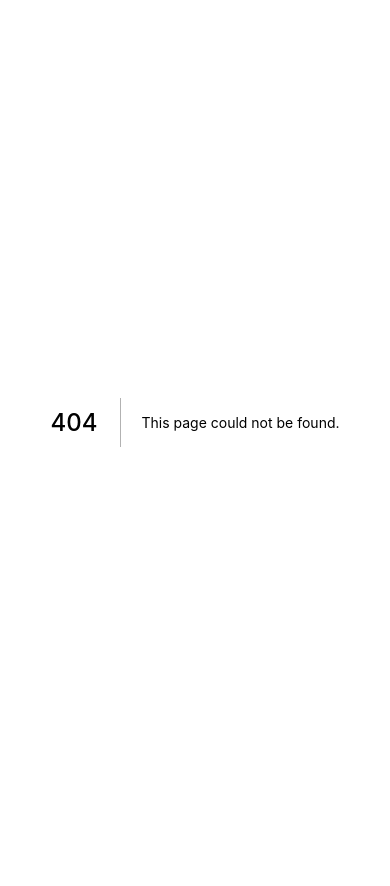
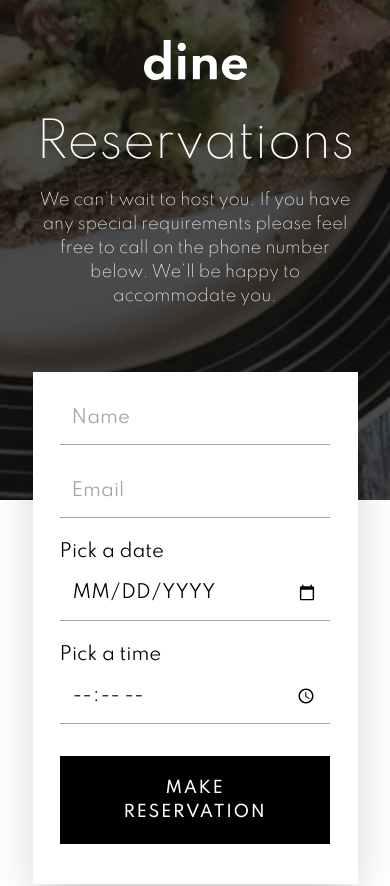
Before and after one commit to idriss101/Dine-Restaurant, a Next.js app: page /booking in a window 390 px wide. Before the commit this address had no page. Shown: the top 886 px of the page. Before the commit the page ends 844 px from the top, so only its background shows below. Built offline with nearby package versions, Linux system fonts and the light colour scheme.

Commit message:
booking page made for mobile

```diff
--- /dev/null
+++ b/components/BookingForm.js
@@ -0,0 +1,41 @@
+import React from "react";
+
+export default function BookingForm() {
+  return (
+    <form
+      action=""
+      className="bg-white flex flex-col items-center w-5/6  pb-10 shadow-2xl mx-auto -mt-32 z-50 overflow-visible mb-20"
+    >
+      <input
+        type="text"
+        placeholder="Name"
+        className="w-5/6 p-3 border-b border-solid border-gray-400 text-lg mb-5 mt-5 focus:outline-none"
+      />
+      <input
+        type="email"
+        placeholder="Email"
+        className="w-5/6 p-3 border-b border-solid border-gray-400 text-lg mb-5 focus:outline-none"
+      />
+      <label htmlFor="date" className="w-5/6 text-lg">
+        Pick a date
+      </label>
+      <input
+        type="date"
+        placeholder=""
+        className="w-5/6 p-3 border-b border-solid border-gray-400 text-lg mb-5 focus:outline-none uppercase"
+        name="date"
+      />
+      <label htmlFor="time" className="w-5/6 text-lg">
+        Pick a time
+      </label>
+      <input
+        type="time"
+        name="time"
+        className="w-5/6 p-3 border-b border-solid border-gray-400 text-lg mb-8 focus:outline-none"
+      />
+      <div className="w-5/6 text-white bg-black py-5 px-8 text-center uppercase tracking-widest font-medium">
+        Make Reservation
+      </div>
+    </form>
+  );
+}
--- /dev/null
+++ b/components/BookingLanding.js
@@ -0,0 +1,21 @@
+import React from "react";
+
+export default function BookingLanding() {
+  return (
+    <div className="bg-hero-mobile-booking bg-cover bg-center bg-no-repeat flex flex-col items-center z-0  overflow-visible ">
+      <img
+        src="/starter-code/images/logo.svg"
+        alt="company logo"
+        className="w-30 object-contain mb-10 pt-10 "
+      />
+      <div className="flex flex-col items-center text-white w-5/6 text-center pb-48">
+        <h1 className="text-5xl font-extra-light mb-5">Reservations</h1>
+        <p className="font-extra-light text-md">
+          We can’t wait to host you. If you have any special requirements please
+          feel free to call on the phone number below. We’ll be happy to
+          accommodate you.
+        </p>
+      </div>
+    </div>
+  );
+}
--- /dev/null
+++ b/pages/booking.js
@@ -0,0 +1,16 @@
+import React from "react";
+import BookingForm from "../components/BookingForm";
+import BookingLanding from "../components/BookingLanding";
+import Layout from "../components/Layout";
+import Footer from "../components/Footer";
+export default function booking() {
+  return (
+    <>
+      <Layout title="Dine Restaurant">
+        <BookingLanding />
+        <BookingForm />
+        <Footer />
+      </Layout>
+    </>
+  );
+}
--- a/tailwind.config.js
+++ b/tailwind.config.js
@@ -34,6 +34,8 @@ module.exports = {
           "url('/starter-code/images/homepage/hero-bg-desktop.jpg')",
         "ready-desktop":
           "url('/starter-code/images/homepage/ready-bg-desktop.jpg')",
+        "hero-mobile-booking":
+          "url('/starter-code/images/booking/hero-bg-mobile.jpg')",
       },
     },
   },
```
